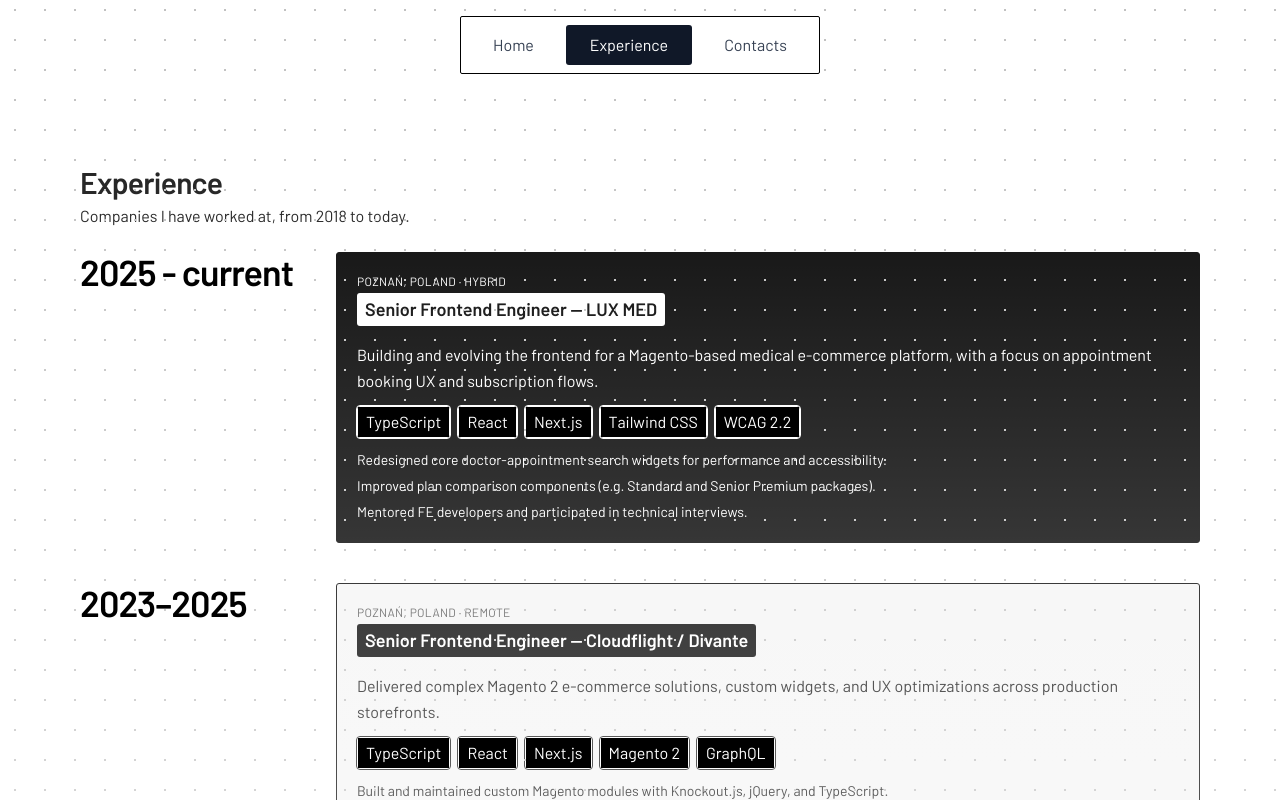
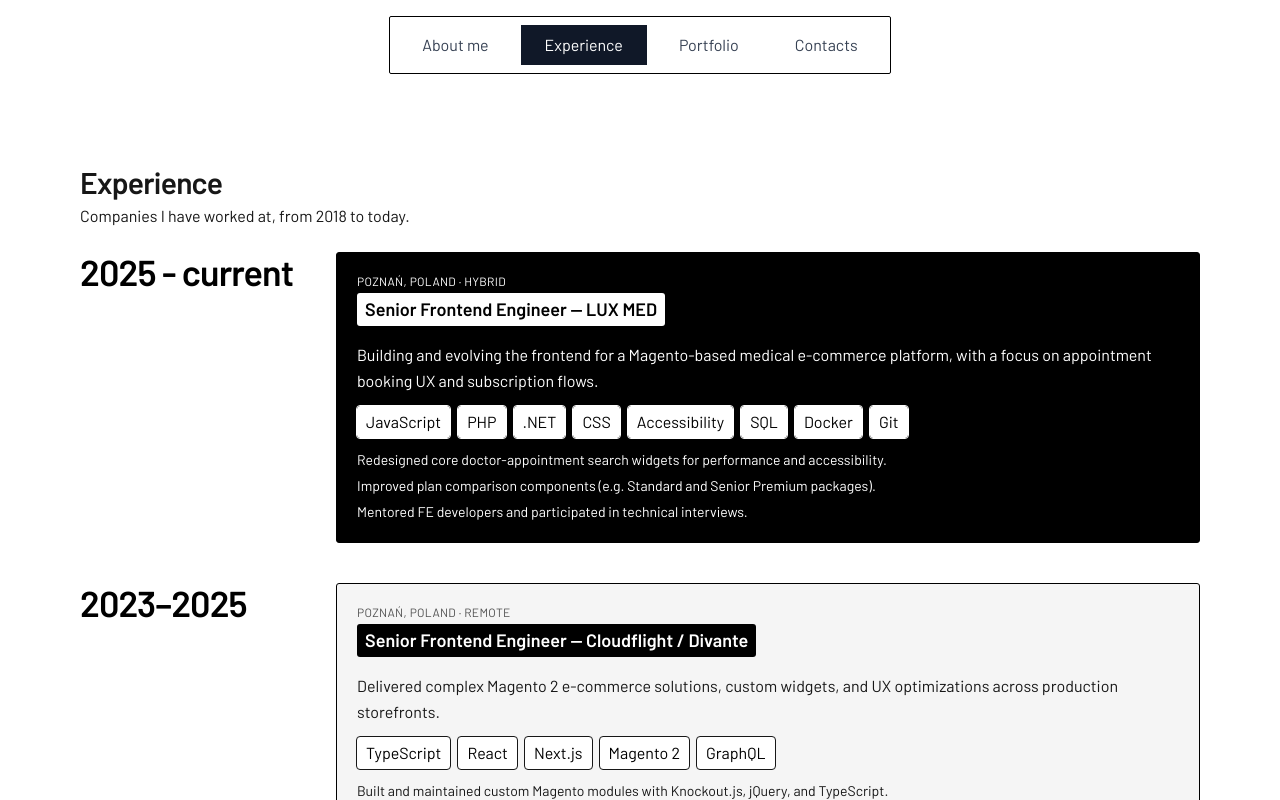
Before and after one commit to mygitmybusiness/self-presentation-website, a Next.js app: page /experience in a window 1280 px wide. Shown: the top 800 px of the page. Built offline with nearby package versions, Linux system fonts and the light colour scheme.

Commit message:
Experience, layout updates

```diff
--- a/src/app/experience/page.tsx
+++ b/src/app/experience/page.tsx
@@ -8,8 +8,6 @@
         subtitle="Companies I have worked at, from 2018 to today."
         milestones={experienceMilestones}
       />
-      <div className="dotted-bg absolute block top-0 left-0 w-[100vw] h-[100vw] z-0 h-64 w-full"></div>
-      <div className="bg-gradient-to-b from-transparent to-white/50 dark:to-black/50 absolute block top-0 left-0 w-[100vw] h-[100vw] z-0"></div>
     </div>
   );
 }
--- a/src/app/layout.tsx
+++ b/src/app/layout.tsx
@@ -27,7 +27,7 @@
       <body>
         <TransitionProvider>
           <Navbar />
-          <div className="font-sans grid grid-rows-[20px_1fr_20px] items-center justify-items-center min-h-screen pb-20 gap-16 sm:p-20">
+          <div className="font-sans grid grid-rows-[20px_1fr_20px] items-center justify-items-center min-h-screen pb-20 gap-16 sm:p-6 lg:p-20">
             <main className="flex flex-col gap-[32px] row-start-2 items-center sm:items-start w-full">
               <div className="max-w-7xl mx-auto px-2 lg:px-0 w-full">
                 <PageTransition>{children}</PageTransition>
--- /dev/null
+++ b/src/app/portfolio/page.tsx
@@ -0,0 +1,7 @@
+export default function Portfolio() {
+  return (
+    <div className="flex flex-col gap-4">
+      ...portfolio
+    </div>
+  );
+}
--- a/src/components/common/Navbar.tsx
+++ b/src/components/common/Navbar.tsx
@@ -6,6 +6,7 @@
 import { motion, type Variants } from "framer-motion";
 import { HamburgerIcon, MenuClose } from "@/utils/icons";
 import { useTransitionNav } from "@/components/common/TransitionProvider";
+import clsx from "clsx";
 
 const circleVariants: Variants = {
   open: {
@@ -34,8 +35,9 @@
   const firstLinkRef = useRef<HTMLAnchorElement | null>(null);
 
   const menuItems = [
-    { href: "/", label: "Home" },
+    { href: "/", label: "About me" },
     { href: "/experience", label: "Experience" },
+    { href: "/portfolio", label: "Portfolio" },
     { href: "/contacts", label: "Contacts" },
   ];
 
@@ -83,7 +85,7 @@
             className={[
               "flex justify-between items-center w-max lg:mt-4 p-4 sm:p-6 lg:p-2",
               "lg:border-b lg:border lg:border-black lg:dark:border-white lg:rounded-[2px]",
-              "lg:bg-white lg:dark:bg-black ml-auto lg:mr-auto"
+              "lg:bg-white lg:dark:bg-black ml-auto lg:mr-auto",
             ].join(" ")}
           >
             <div className="hidden md:flex gap-2">
@@ -94,7 +96,7 @@
                     key={item.href}
                     href={item.href}
                     onClick={onNavigate(item.href)}
-  className={`group relative px-6 py-2 rounded-[3px] transition-colors duration-300 ${
+                    className={`group relative px-6 py-2 transition-colors duration-300 ${
                       active
                         ? "bg-gray-900 text-white dark:bg-white dark:text-black"
                         : "text-gray-700 dark:text-gray-200"
@@ -114,14 +116,14 @@
                           y="0"
                           width="100%"
                           height="100%"
-        rx="3" /* Matches your rounded-[3px] */
+                          rx="0"
                           fill="none"
                           stroke="currentColor" /* Uses text color (black/white) for the border */
                           strokeWidth="3"
-        className="stroke-gray-900 dark:stroke-white transition-all duration-500 ease-in-out
-          [stroke-dasharray:400]
-          [stroke-dashoffset:400]
-          group-hover:[stroke-dashoffset:0]"
+                          className={clsx("stroke-gray-900 dark:stroke-white transition-all duration-500 ease-in-out",
+                                     "[stroke-dasharray:400] ",
+                                     "[stroke-dashoffset:400] ",
+                                     "group-hover:[stroke-dashoffset:0]")}
                         />
                       </svg>
                     )}
@@ -201,7 +203,7 @@
                 aria-label="Close menu"
                 className="ml-auto p-2 rounded-md hover:bg-white/10 transition"
               >
-                <MenuClose/>
+                <MenuClose />
               </button>
             </div>
 
--- a/src/components/experience/TimelineRoadmap.tsx
+++ b/src/components/experience/TimelineRoadmap.tsx
@@ -33,8 +33,8 @@
       <span
         className={clsx(
           "text-m relative z-1 font-regular leading-snug",
-          "bg-black text-white flex px-2 py-1",
-          "dark:text-black dark:bg-white"
+          "bg-white text-black flex px-2 py-1",
+          "dark:text-white dark:bg-black"
         )}
       >
         {label}
@@ -104,7 +104,7 @@
   return (
     <section
       className={clsx(
-        "w-full mb-2 text-neutral-900 dark:text-neutral-50",
+        "w-full mb-2 text-neutral-900 dark:text-neutral-50 z-1",
         className
       )}
     >
@@ -128,7 +128,7 @@
                 className={clsx(
                   "sticky top-20 md:top-24 z-10",
                   "text-2xl md:text-3xl lg:text-4xl font-bold tracking-tight",
-                  "py-4 md:py-0 md:pb-24",
+                  "py-4 md:py-0 md:pb-9",
                   "text-black dark:text-white"
                 )}
               >
--- a/src/data/experience.ts
+++ b/src/data/experience.ts
@@ -8,7 +8,7 @@
     title: "Senior Frontend Engineer — LUX MED",
     description:
       "Building and evolving the frontend for a Magento-based medical e-commerce platform, with a focus on appointment booking UX and subscription flows.",
-    stack: ["TypeScript", "React", "Next.js", "Tailwind CSS", "WCAG 2.2"],
+    stack: ["JavaScript", "PHP", ".NET", "CSS", "Accessibility", 'SQL', 'Docker', 'Git'],
     achievements: [
       "Redesigned core doctor-appointment search widgets for performance and accessibility.",
       "Improved plan comparison components (e.g. Standard and Senior Premium packages).",
```
Lines whose indentation alone changed are shown as unchanged.
